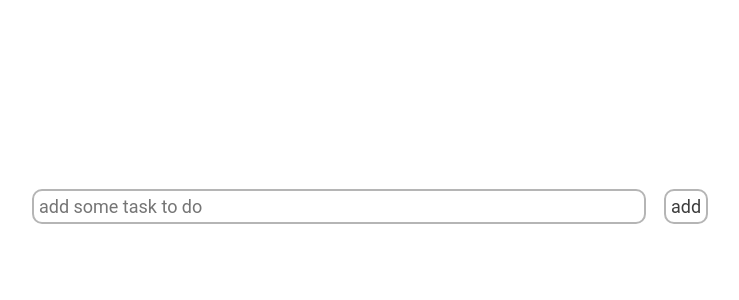
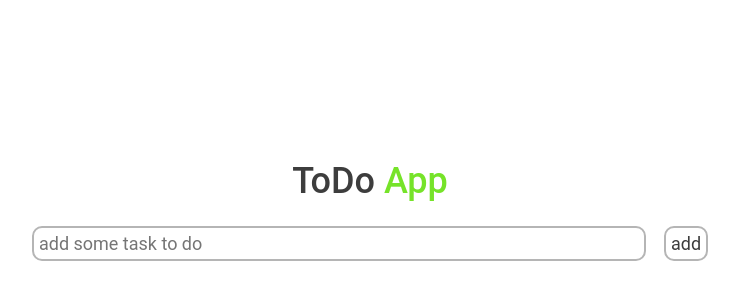
Before and after one commit to Shura-X/todo-list, a Vue app: page / in a window 1280 px wide. Shown: the part 186-486 px from the top of the page, without its empty margins (270-1009 px from the left). Built offline with nearby package versions, Linux system fonts and the light colour scheme.

Commit message:
Added header with the title

```diff
--- a/src/App.vue
+++ b/src/App.vue
@@ -1,6 +1,9 @@
 <template>
     <div id="app">
         <div class="wrapper">
+            <header>
+                <h1>ToDo <span>App</span></h1>
+            </header>
             <add
                 @add-item="addItem"
                 @keydown="addItem($event.target.value)"/>
@@ -47,6 +50,8 @@ export default {
 
 
 <style lang="sass">
+    @import './assets/style.sass'
+
     #app
         width: 100%
         height: 100%
@@ -54,4 +59,23 @@ export default {
         display: flex
         justify-content: center
         align-items: center
+
+    .wrapper
+        display: flex
+        flex-direction: column
+        align-items: flex-start
+
+    header
+        width: 100%
+        display: flex
+        justify-content: center
+
+    h1
+        font-family: 'Roboto'
+        color: $black
+        font-size: 36px
+        font-weight: 500
+
+        span
+            color: $green
 </style>
--- a/src/assets/style.sass
+++ b/src/assets/style.sass
@@ -1,4 +1,4 @@
-$green: #48f542
+$green: #76e329 //#48f542
 $grey: #b5b5b5
 $black: #3d3d3d //#2e2e2e
 
```
